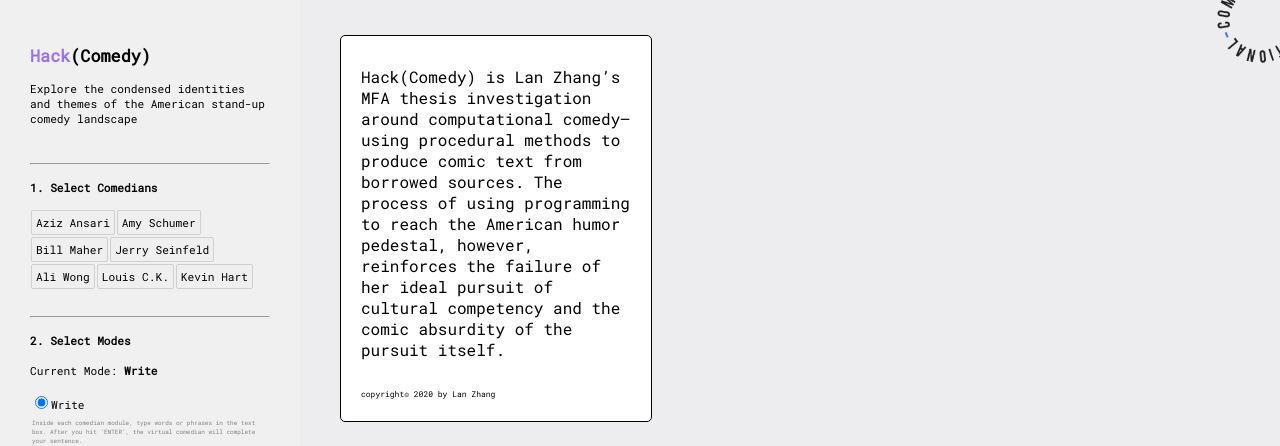
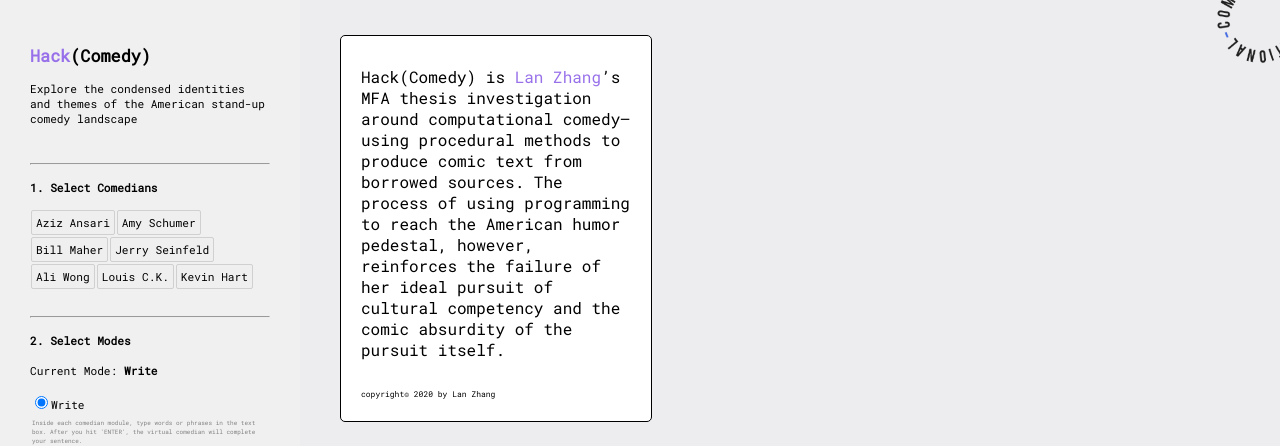
Before and after one commit to lanzhang76/hackcomedy, a Vue app: page / in a window 1280 px wide. Both pictures are taken after a click on the checkbox 40 px from the left and 598 px from the top of the page. Shown: the top 446 px of the page. Built offline with nearby package versions, Linux system fonts and the light colour scheme.

Commit message:
add link

```diff
--- a/src/components/about.vue
+++ b/src/components/about.vue
@@ -1,9 +1,10 @@
 <template>
   <div class="comedian-module">
     <!-- <h4 style="color:#9770EA">About</h4> -->
-    <div
-      class="output_box"
-    >Hack(Comedy) is Lan Zhang’s MFA thesis investigation around computational comedy–using procedural methods to produce comic text from borrowed sources. The process of using programming to reach the American humor pedestal, however, reinforces the failure of her ideal pursuit of cultural competency and the comic absurdity of the pursuit itself.</div>
+    <div class="output_box">
+      Hack(Comedy) is
+      <a href="https://www.lanzhang.net" target="blank">Lan Zhang</a>’s MFA thesis investigation around computational comedy–using procedural methods to produce comic text from borrowed sources. The process of using programming to reach the American humor pedestal, however, reinforces the failure of her ideal pursuit of cultural competency and the comic absurdity of the pursuit itself.
+    </div>
     <span class="caption" id="intro">copyright© 2020 by Lan Zhang</span>
   </div>
 </template>
--- a/src/components/credits.vue
+++ b/src/components/credits.vue
@@ -2,16 +2,13 @@
   <div class="comedian-module">
     <!-- <h4 style="color:#9770EA">About</h4> -->
     <div class="output_box">
-      The virtual comedians are built with n-gram/Markov Chains model and comedians’ transcripts Lan scraped from the internet.
-      You can learn more about her process
+      The virtual comedians are built with n-gram/Markov Chains model. The comedians’ transcripts are scraped from the internet.
+      You can learn more about the creative process of this project
       <a
         href="https://www.notion.so/Hack-Comedy-2c610dde29eb48cebd6f8f5c0cfdf961"
         target="”_blank”"
-      >here</a> and the technical repo
-      <a
-        href="https://github.com/lanzhang76/hackcomedy"
-        target="”_blank”"
-      >here</a>.
+      >here</a> and the Git repo
+      <a href="https://github.com/lanzhang76/hackcomedy" target="”_blank”">here</a>.
     </div>
     <span class="caption" id="intro">The site is built with Vue.js</span>
   </div>
```
